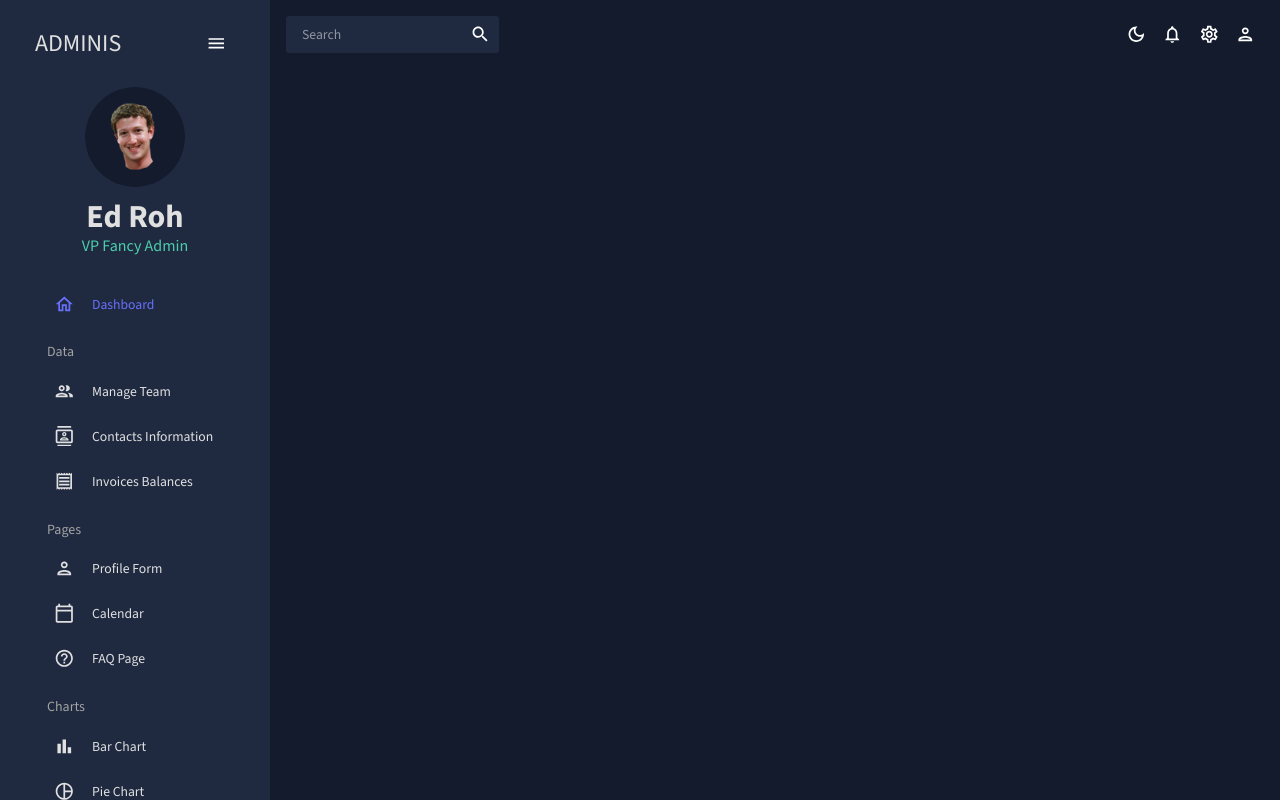
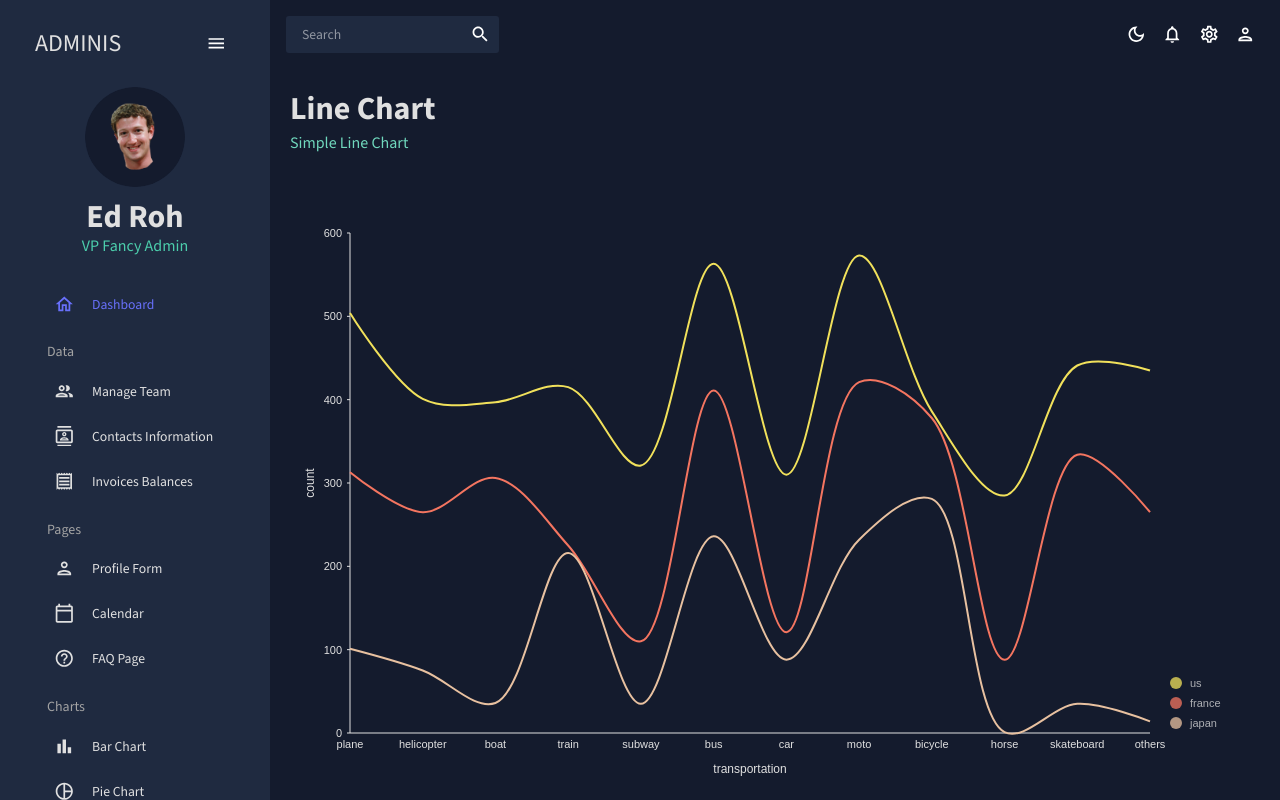
Before and after one commit to AndyFerrie/react-admin, a React (Create React App) app: page /line in a window 1280 px wide. Built offline with nearby package versions, Linux system fonts and the light colour scheme.

Commit message:
Adds line chart

```diff
--- a/src/App.js
+++ b/src/App.js
@@ -10,7 +10,7 @@
 import Contacts from "./scenes/contacts";
 import Bar from "./scenes/bar";
 import Form from "./scenes/form";
-// import Line from "./scenes/line";
+import Line from "./scenes/line";
 import Pie from "./scenes/pie";
 import FAQ from "./scenes/faq";
 // import Geography from "./scenes/geography";
@@ -34,7 +34,7 @@
                             <Route path="/form" element={<Form />} />
                             <Route path="/bar" element={<Bar />} />
                             <Route path="/pie" element={<Pie />} />
-                            {/* <Route path="/line" element={<Line />} /> */}
+                            <Route path="/line" element={<Line />} />
                             <Route path="/faq" element={<FAQ />} />
                             <Route path="/calendar" element={<Calendar />} />
                             {/* <Route path="/geography" element={<Geography />} /> */}
--- /dev/null
+++ b/src/components/LineChart.jsx
@@ -0,0 +1,117 @@
+import { ResponsiveLine } from "@nivo/line";
+import { useTheme } from "@mui/material";
+import { tokens } from "../theme";
+import { mockLineData as data } from "../data/mockData";
+
+const LineChart = ({ isCustomLineColors = false, isDashboard = false }) => {
+    const theme = useTheme();
+    const colors = tokens(theme.palette.mode);
+
+    return (
+        <ResponsiveLine
+            data={data}
+            theme={{
+                axis: {
+                    domain: {
+                        line: {
+                            stroke: colors.grey[100],
+                        },
+                    },
+                    legend: {
+                        text: {
+                            fill: colors.grey[100],
+                        },
+                    },
+                    ticks: {
+                        line: {
+                            stroke: colors.grey[100],
+                            strokeWidth: 1,
+                        },
+                        text: {
+                            fill: colors.grey[100],
+                        },
+                    },
+                },
+                legends: {
+                    text: {
+                        fill: colors.grey[100],
+                    },
+                },
+                tooltip: {
+                    container: {
+                        color: colors.primary[500],
+                    },
+                },
+            }}
+            colors={isDashboard ? { datum: "color" } : { scheme: "nivo" }} // added
+            margin={{ top: 50, right: 110, bottom: 50, left: 60 }}
+            xScale={{ type: "point" }}
+            yScale={{
+                type: "linear",
+                min: "auto",
+                max: "auto",
+                stacked: true,
+                reverse: false,
+            }}
+            yFormat=" >-.2f"
+            curve="catmullRom"
+            axisTop={null}
+            axisRight={null}
+            axisBottom={{
+                orient: "bottom",
+                tickSize: 0,
+                tickPadding: 5,
+                tickRotation: 0,
+                legend: isDashboard ? undefined : "transportation", // added
+                legendOffset: 36,
+                legendPosition: "middle",
+            }}
+            axisLeft={{
+                orient: "left",
+                tickValues: 5, // added
+                tickSize: 3,
+                tickPadding: 5,
+                tickRotation: 0,
+                legend: isDashboard ? undefined : "count", // added
+                legendOffset: -40,
+                legendPosition: "middle",
+            }}
+            enableGridX={false}
+            enableGridY={false}
+            pointSize={8}
+            pointColor={{ theme: "background" }}
+            pointBorderWidth={2}
+            pointBorderColor={{ from: "serieColor" }}
+            pointLabelYOffset={-12}
+            useMesh={true}
+            legends={[
+                {
+                    anchor: "bottom-right",
+                    direction: "column",
+                    justify: false,
+                    translateX: 100,
+                    translateY: 0,
+                    itemsSpacing: 0,
+                    itemDirection: "left-to-right",
+                    itemWidth: 80,
+                    itemHeight: 20,
+                    itemOpacity: 0.75,
+                    symbolSize: 12,
+                    symbolShape: "circle",
+                    symbolBorderColor: "rgba(0, 0, 0, .5)",
+                    effects: [
+                        {
+                            on: "hover",
+                            style: {
+                                itemBackground: "rgba(0, 0, 0, .03)",
+                                itemOpacity: 1,
+                            },
+                        },
+                    ],
+                },
+            ]}
+        />
+    );
+};
+
+export default LineChart;
--- /dev/null
+++ b/src/scenes/line/index.jsx
@@ -0,0 +1,16 @@
+import { Box } from "@mui/material";
+import Header from "../../components/Header";
+import LineChart from "../../components/LineChart";
+
+const Line = () => {
+    return (
+        <Box m="20px">
+            <Header title="Line Chart" subtitle="Simple Line Chart" />
+            <Box height="75vh">
+                <LineChart />
+            </Box>
+        </Box>
+    );
+};
+
+export default Line;
```
